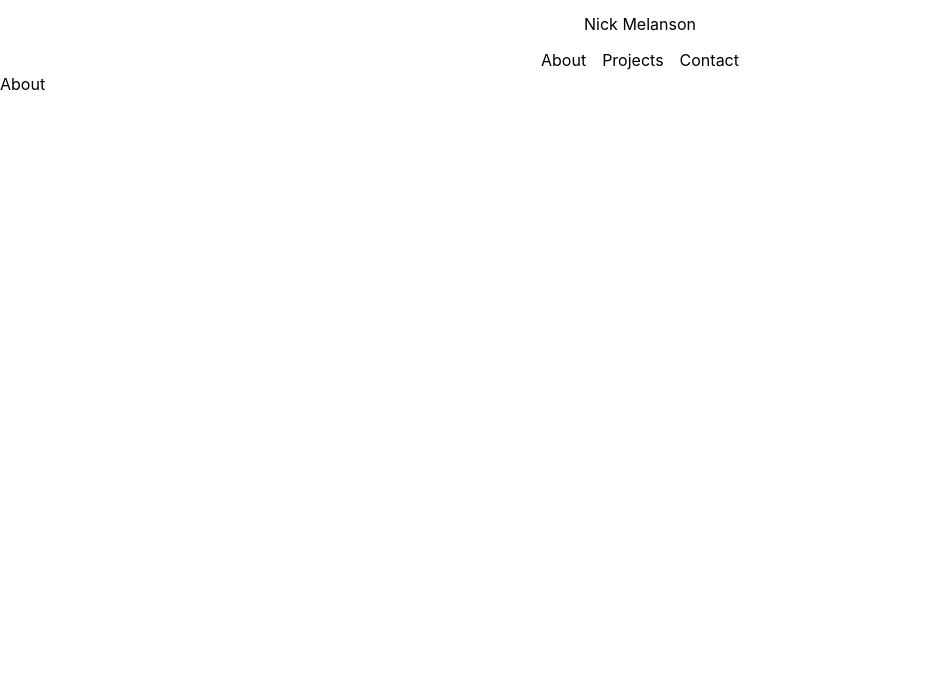
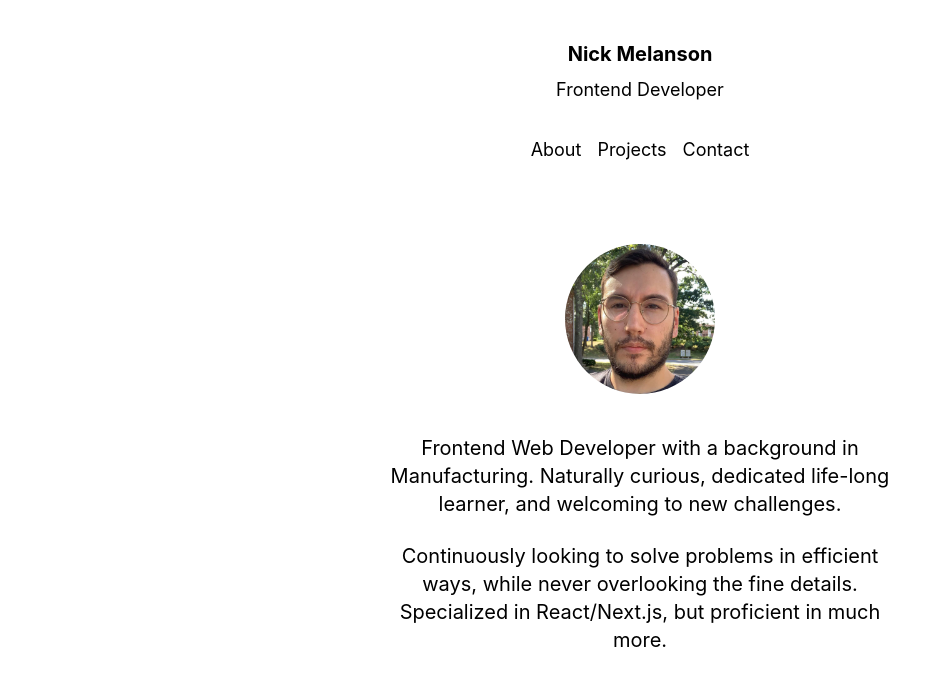
Before and after one commit to norklas/nick-port-react, a React (Create React App) app: page / in a window 1280 px wide. Shown: the top 686 px of the page, without its empty margins (0-950 px from the left). Built offline with nearby package versions, Linux system fonts and the light colour scheme.

Commit message:
filled out about page, added avatar

```diff
--- a/src/App.js
+++ b/src/App.js
@@ -1,6 +1,10 @@
 import "./App.css";
 import Container from "./components/Container";
 
-const App = () => <Container />;
+const App = () => (
+  <div className="px-2 sm:px-8 md:px-24 lg:px-48 xl:px-72">
+    <Container />
+  </div>
+);
 
 export default App;
--- a/src/components/Header/index.js
+++ b/src/components/Header/index.js
@@ -3,8 +3,9 @@ import Navigation from "../Navigation";
 const Header = ({ currentPage, handlePageChange }) => {
   return (
     <div>
-      <div className="flex justify-center my-3">
-        <p>Nick Melanson</p>
+      <div className="flex flex-col py-8 text-xl text-center">
+        <h1 className="py-2 font-bold">Nick Melanson</h1>
+        <p className="text-lg">Frontend Developer</p>
       </div>
       <Navigation
         currentPage={currentPage}
--- a/src/components/Navigation/index.js
+++ b/src/components/Navigation/index.js
@@ -1,7 +1,7 @@
 const Navigation = ({ currentPage, handlePageChange }) => {
   return (
     <nav>
-      <ul className="flex flex-row gap-x-4 justify-center">
+      <ul className="flex flex-row gap-x-4 justify-center text-lg">
         <li>
           <a href="#about" onClick={() => handlePageChange("About")}>
             About
--- a/src/components/pages/About.js
+++ b/src/components/pages/About.js
@@ -1,7 +1,29 @@
+import avatar from "../../assets/images/avatar.jpg";
+
 const About = () => {
   return (
-    <div>
-      <h1>About</h1>
+    <div className="my-20 flex flex-row items-center justify-center px-3">
+      <div>
+        <div className="flex justify-center pb-10">
+          <img
+            src={avatar}
+            alt="Nick"
+            className="rounded-full"
+            width="150"
+            height="150"
+          />
+        </div>
+        <p className="text-xl px-20 text-center">
+          Frontend Web Developer with a background in Manufacturing. Naturally
+          curious, dedicated life-long learner, and welcoming to new challenges.
+        </p>
+        <br />
+        <p className="text-xl px-20 text-center">
+          Continuously looking to solve problems in efficient ways, while never
+          overlooking the fine details. Specialized in React/Next.js, but
+          proficient in much more.
+        </p>
+      </div>
     </div>
   );
 };
```
Also changed, not shown: src/assets/images/avatar.jpg (added).
